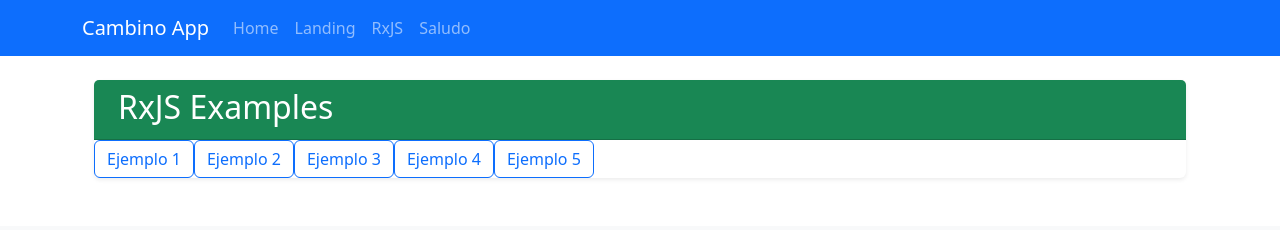
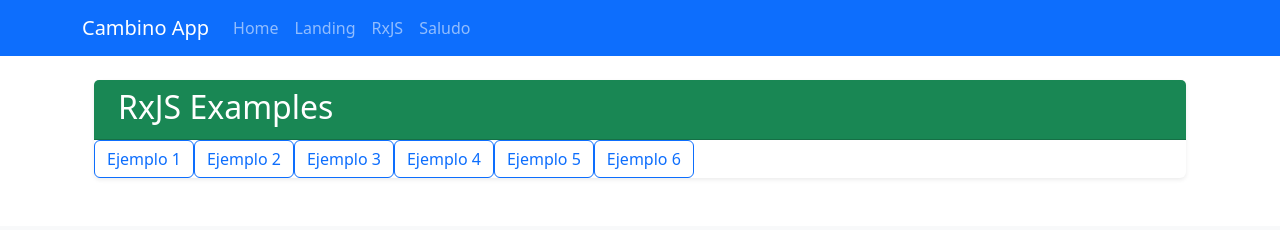
Before and after one commit to sunfeax/cambino, an Angular app: page /rxjs in a window 1280 px wide. Shown: the top 230 px of the page. Built offline with nearby package versions, Linux system fonts and the light colour scheme.

Commit message:
ejemplo con merge

```diff
--- a/src/app/components/rxjs/rxjs.html
+++ b/src/app/components/rxjs/rxjs.html
@@ -11,6 +11,8 @@
             <button class="btn btn-outline-primary" (click)="ejemplo03()" type="button">Ejemplo 3</button>
             <button class="btn btn-outline-primary" (click)="ejemplo04()" type="button">Ejemplo 4</button>
             <button class="btn btn-outline-primary" (click)="ejemplo05()" type="button">Ejemplo 5</button>
+            <button class="btn btn-outline-primary" (click)="ejemplo06()" type="button">Ejemplo 6</button>
+            <!-- <button class="btn btn-outline-primary" (click)="ejemplo07()" type="button">Ejemplo 7</button> -->
         </div>
       </div>
     </div>
--- a/src/app/components/rxjs/rxjs.ts
+++ b/src/app/components/rxjs/rxjs.ts
@@ -1,6 +1,6 @@
 import { Component } from '@angular/core';
 import { RouterModule } from '@angular/router';
-import { Observable, of } from 'rxjs';
+import { interval, merge, Observable, of, take } from 'rxjs';
 
 class Persona {
   nombre: string = '';
@@ -97,34 +97,24 @@ export class RxJS {
 
   ejemplo05() {
     const contador$: Observable<number> = new Observable<number>((observer) => {
-      console.log('Ejecutando ejemplo 05 de RxJS: emisión de strings'); // Этот console.log запускается при подписке
+      console.log('Ejecutando ejemplo 05 de RxJS: emisión de strings');
 
       let count = 1;
 
-      // Создаем интервал для периодической эмиссии
-      // Примечание: на изображении указано 2000 мс
       const interval = setInterval(() => {
-        // 1. Эмиссия текущего значения
         observer.next(count);
-
-        // 2. Увеличение счетчика
         count++;
 
-        // 3. Условие завершения: если счетчик > 5
         if (count > 5) {
-          clearInterval(interval);  // Остановить таймер
-          observer.complete();      // Завершить поток данных
+          clearInterval(interval);
+          observer.complete();
         }
-      }, 2000); // Интервал в 2 секунды
+      }, 2000);
 
-      // Функция очистки (вызывается при отписке)
       return () => {
         clearInterval(interval);
       };
     });
-
-
-    // --- Подписка на Observable ---
 
     contador$.subscribe({
       next: (numero: number) => {
@@ -138,4 +128,23 @@ export class RxJS {
       }
     });
   }
+
+  ejemplo06() {
+    console.log();
+
+    const interval1$ = interval(1000);
+    const interval2$ = interval(1500);
+
+    const combinado1$ = merge(interval1$, interval2$);
+    const combinado2$ = combinado1$.pipe(take(10))
+
+    combinado2$.subscribe({
+      next: numero => console.log(`Numero recibido: ${numero}`),
+      error: (err) => {
+        console.error('Error al recibir el número:', err,)},
+      complete: () => {
+        console.log('Flujo de datos completado.');
+      }
+    })
+  }
 }
```
